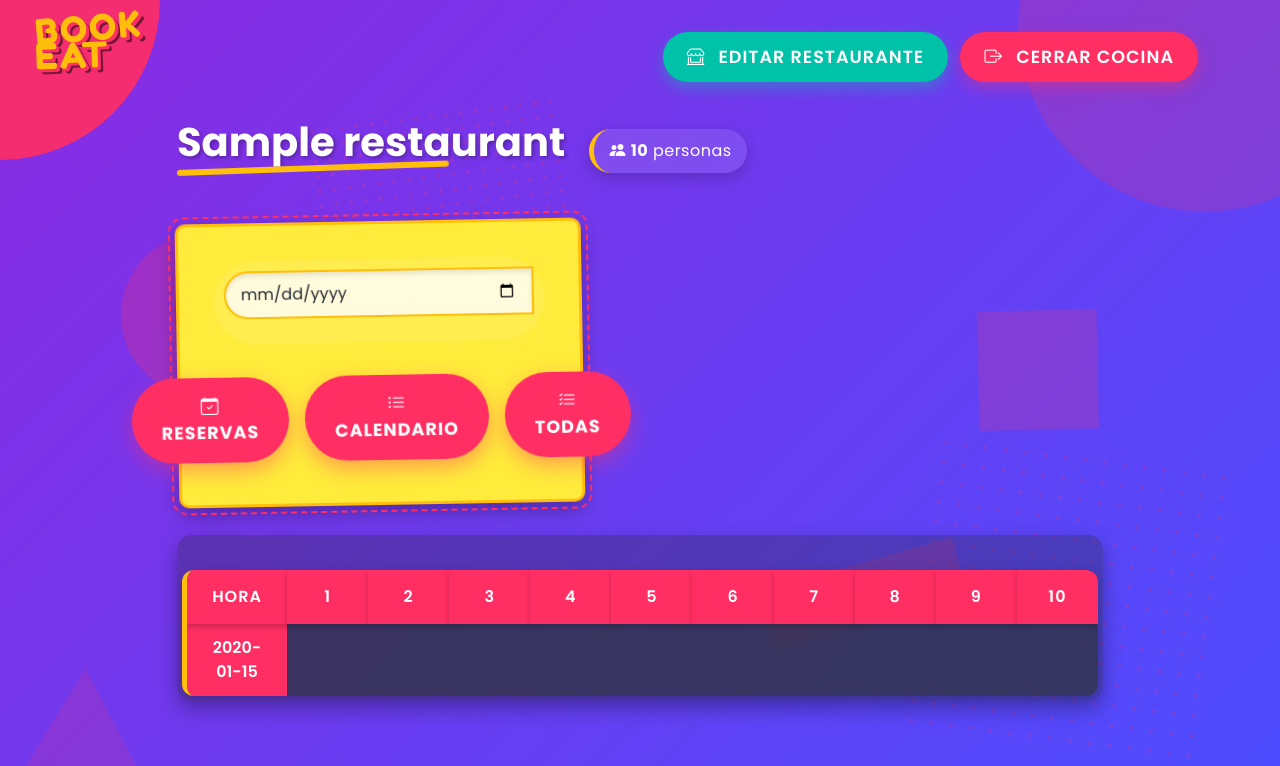
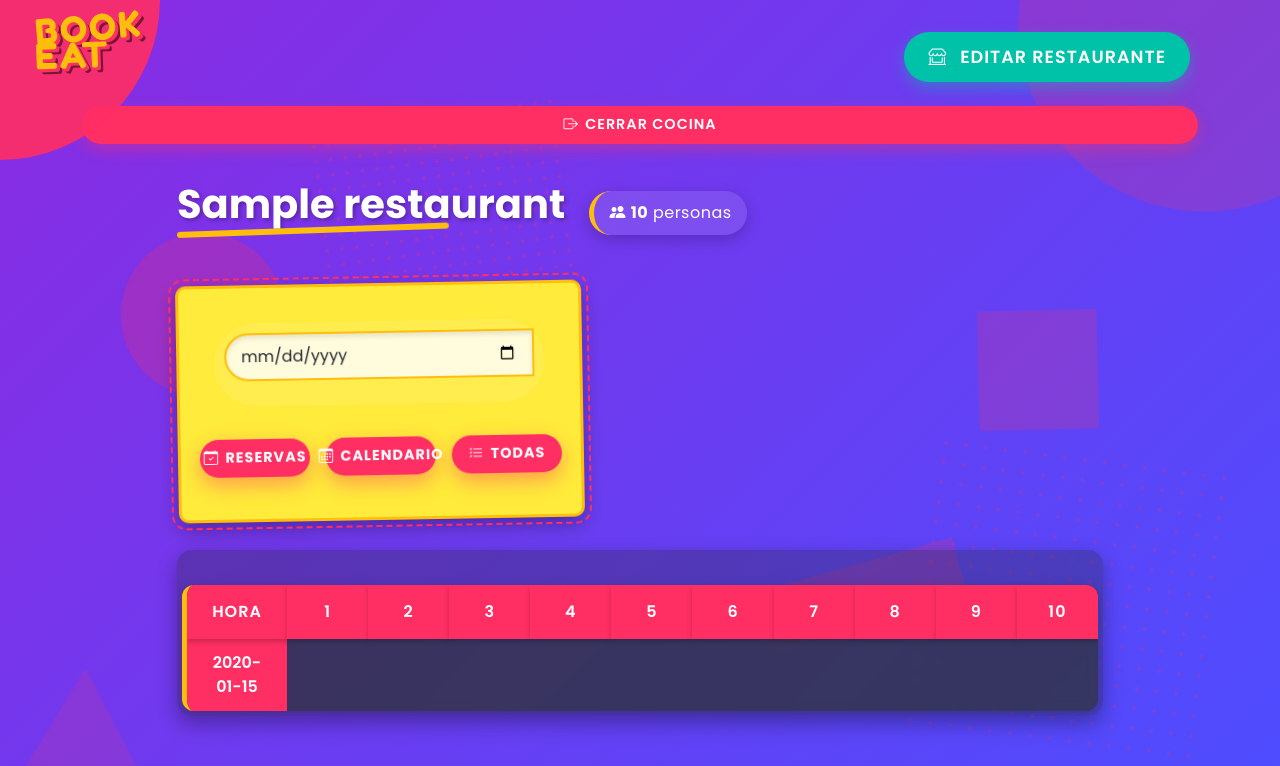
Before and after one commit to ToniTF/reservatumesa, a Flask app: template templates/restaurant/home.html in a window 1280 px wide. Shown: the top 766 px of the page. Run offline with Flask 3, Linux system fonts and the light colour scheme; the template is opened without the code that fills it: most values are stand-ins (such as "Sample title", 1, 10 or a date in 2020).

Commit message:
solucionado resrvas rest

```diff
--- a/templates/restaurant/home.html
+++ b/templates/restaurant/home.html
@@ -17,6 +17,53 @@
     <style>
         :root {
             --total-seats: {{ restaurant.capacity }};
+        }
+
+        /* Ajuste responsive para botones */
+        .btn.button-pulse {
+            padding: 0.5rem 1rem;
+            font-size: 0.9rem;
+            white-space: nowrap;
+            display: flex;
+            align-items: center;
+            justify-content: center;
+            min-width: 110px;
+        }
+
+        /* Ajuste para iconos en botones */
+        .btn.button-pulse i {
+            margin-right: 0.4rem;
+            font-size: 0.9rem;
+        }
+
+        /* Estilos para dispositivos móviles */
+        @media (max-width: 768px) {
+            .d-flex.justify-content-center.gap-3 {
+                flex-direction: column;
+                gap: 0.5rem !important;
+            }
+
+            .btn.button-pulse {
+                width: 100%;
+                margin-bottom: 0.5rem;
+            }
+        }
+
+        /* Estilos para tablets y pantallas más pequeñas */
+        @media (min-width: 769px) and (max-width: 992px) {
+            .btn.button-pulse {
+                padding: 0.4rem 0.8rem;
+                font-size: 0.85rem;
+                min-width: 100px;
+            }
+        }
+
+        /* Estilos para botones visualmente deshabilitados (pero permitiendo hacer clic) */
+        .visually-disabled {
+            background-color: #6c757d !important; /* Color gris oscuro */
+            border-color: #6c757d !important;
+            opacity: 0.65;
+            cursor: not-allowed;
         }
     </style>
 </head>
@@ -75,12 +122,12 @@
 
                                 <!-- Botones agrupados debajo del selector -->
                                 <div class="d-flex justify-content-center gap-3">
+                                    <a href="#" onclick="viewReservations()" class="btn button-pulse">
+                                        <i class="bi bi-calendar-check"></i> Reservas
+                                    </a>
                                     <button type="submit" class="btn button-pulse">
-                                        <i class="bi bi-calendar-check"></i> Reservas
+                                        <i class="bi bi-calendar3"></i> Calendario
                                     </button>
-                                    <a href="#" onclick="viewCalendar()" class="btn button-pulse">
-                                        <i class="bi bi-list-ul"></i> Calendario
-                                    </a>
                                     <a href="/restaurant" class="btn button-pulse">
                                         <i class="bi bi-list-check"></i> Todas
                                     </a>
@@ -94,7 +141,21 @@
                                     if (selectedDate) {
                                         window.location.href = `/restaurant?date=${selectedDate}`;
                                     } else {
-                                        alert("Por favor, selecciona una fecha.");
+                                        // Mostrar mensaje de advertencia
+                                        alert("Por favor, selecciona una fecha primero.");
+                                        dateInput.focus();
+                                    }
+                                }
+
+                                function viewReservations() {
+                                    const dateInput = document.querySelector('input[name="date"]');
+                                    const selectedDate = dateInput.value;
+                                    if (selectedDate) {
+                                        window.location.href = `/restaurant/reservations/${selectedDate}`;
+                                    } else {
+                                        // Mostrar mensaje de advertencia
+                                        alert("Por favor, selecciona una fecha primero.");
+                                        dateInput.focus();
                                     }
                                 }
                             </script>
```
